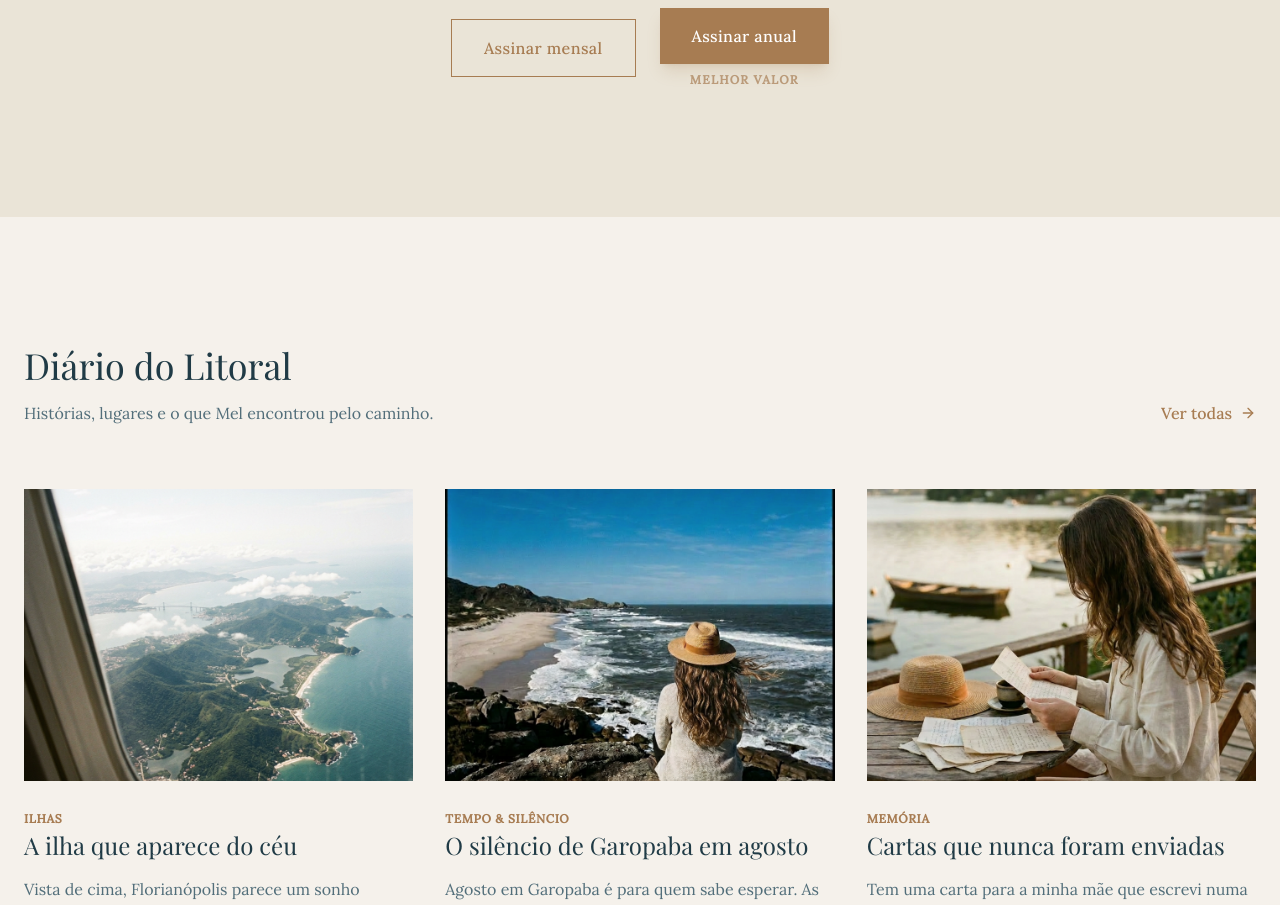
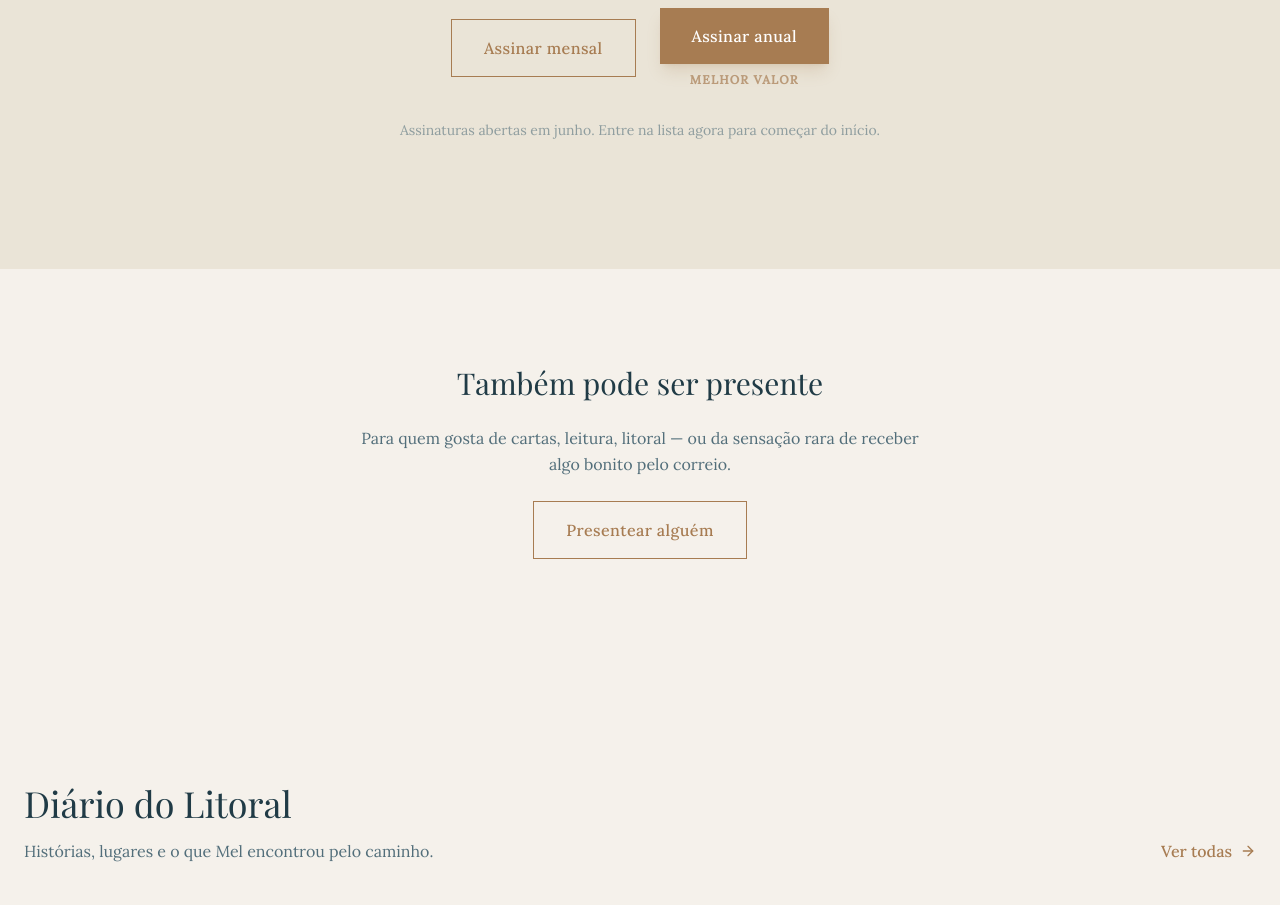
Before and after one commit to estudio433/cartas-do-litoral, a Next.js app in the folder CartasdoLitoral/nextapp/: page / in a window 1280 px wide. Shown: the part 4700-5605 px from the top of the page. Built offline with nearby package versions, Linux system fonts and the light colour scheme; a web font is replaced by a local one.

Commit message:
feat: Add payment timing note and gift block

```diff
--- a/CartasdoLitoral/nextapp/app/(main)/page.tsx
+++ b/CartasdoLitoral/nextapp/app/(main)/page.tsx
@@ -333,8 +333,36 @@ export default function LandingPage() {
                   <span className="text-xs uppercase tracking-widest text-accent-warm/70 font-semibold">Melhor valor</span>
                 </div>
               </div>
+              <p className="mt-8 text-sm text-muted-foreground/60 text-center">
+                Assinaturas abertas em junho. Entre na lista agora para começar do início.
+              </p>
             </motion.div>
           </div>
+        </div>
+      </section>
+
+      <section className="py-24 px-6 bg-background text-center">
+        <div className="max-w-xl mx-auto">
+          <motion.div
+            initial="hidden"
+            whileInView="visible"
+            viewport={{ once: true, margin: "-100px" }}
+            variants={fadeIn}
+            className="space-y-6"
+          >
+            <h2 className="font-serif text-3xl text-foreground">
+              Também pode ser presente
+            </h2>
+            <p className="text-muted-foreground leading-relaxed">
+              Para quem gosta de cartas, leitura, litoral — ou da sensação rara de receber algo bonito pelo correio.
+            </p>
+            <Link
+              href="/presente"
+              className="inline-block px-8 py-4 border border-accent-warm text-accent-warm hover:bg-accent-warm hover:text-white transition-all duration-500 font-medium tracking-wide"
+            >
+              Presentear alguém
+            </Link>
+          </motion.div>
         </div>
       </section>
 
```
